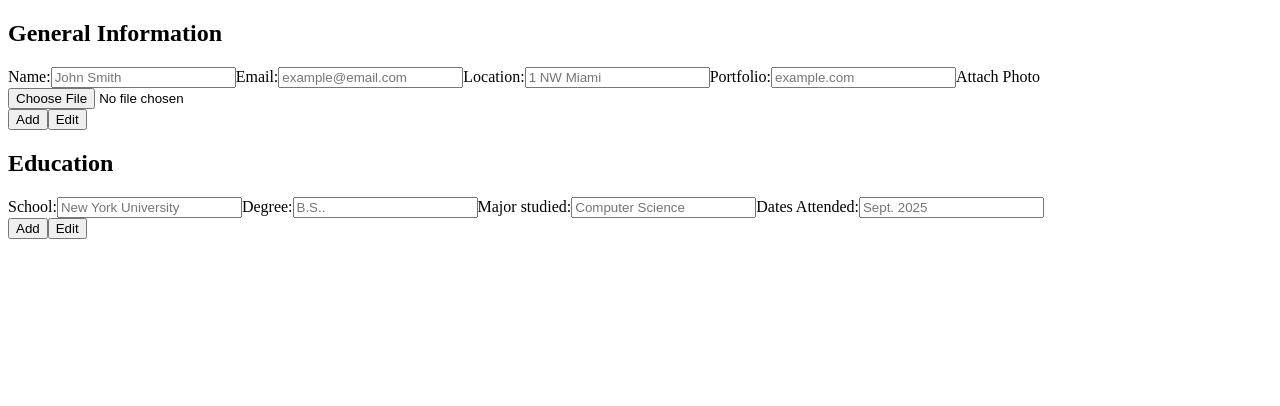
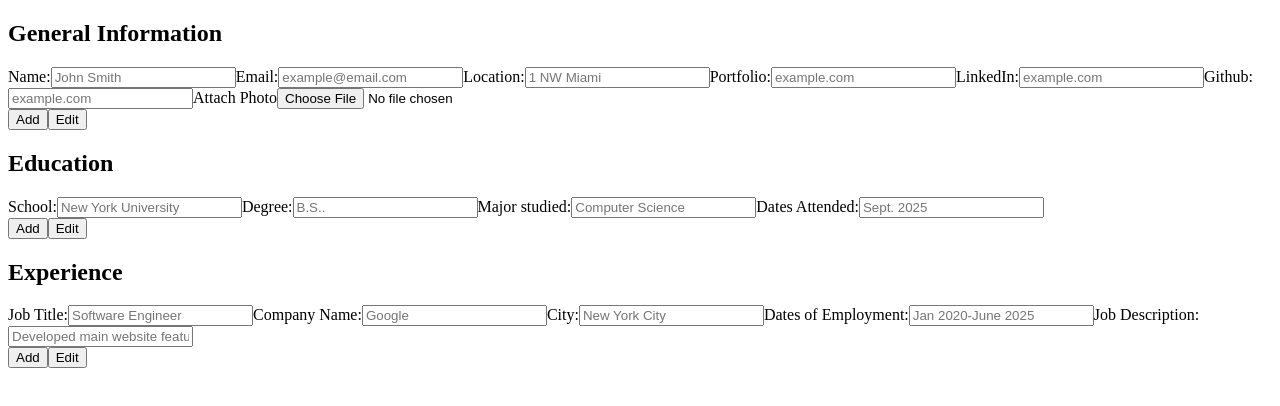
Before and after one commit to luisdaniel0/CV-application, a React (Vite) app in the folder cv-app/: page / in a window 1280 px wide. Shown: the top 406 px of the page. Built offline with nearby package versions, Linux system fonts and the light colour scheme.

Commit message:
completed MVP experience component and added file rendering to photo in generalInfo component

```diff
--- a/cv-app/src/components/Experience.jsx
+++ b/cv-app/src/components/Experience.jsx
@@ -1 +1,107 @@
-export default function Experience() {}
+import { useState } from "react";
+import Button from "./Button";
+
+export default function Experience() {
+  const [experienceData, setExperienceData] = useState({
+    jobTitle: "",
+    companyName: "",
+    city: "",
+    employmentDates: "",
+    jobDescription: "",
+  });
+  const [isEditing, setIsEditing] = useState(true);
+
+  const handleInput = (e) => {
+    console.log(e);
+    const { value, name } = e.target;
+    console.log(value, name);
+
+    setExperienceData((prevData) => ({
+      ...prevData,
+      [name]: value,
+    }));
+  };
+
+  const handleSubmit = (e) => {
+    e.preventDefault();
+    setIsEditing(false);
+  };
+
+  const handleEdit = () => {
+    setIsEditing(true);
+  };
+
+  return (
+    <div className="experienceContainer">
+      <h2 className="experienceHeader">Experience</h2>
+      <form onSubmit={handleSubmit} className="experienceForm">
+        {isEditing ? (
+          <>
+            <label>
+              Job Title:
+              <input
+                type="text"
+                name="jobTitle"
+                placeholder="Software Engineer"
+                onChange={handleInput}
+              />
+            </label>
+            <label>
+              Company Name:
+              <input
+                type="text"
+                name="companyName"
+                placeholder="Google"
+                onChange={handleInput}
+              />
+            </label>
+            <label>
+              City:
+              <input
+                type="text"
+                name="city"
+                placeholder="New York City"
+                onChange={handleInput}
+              />
+            </label>
+            <label>
+              Dates of Employment:
+              <input
+                type="text"
+                name="employmentDates"
+                placeholder="Jan 2020-June 2025"
+                onChange={handleInput}
+              />
+            </label>
+            <label>
+              Job Description:
+              <input
+                type="text"
+                name="jobDescription"
+                placeholder="Developed main website features.."
+                onChange={handleInput}
+              />
+            </label>
+          </>
+        ) : (
+          <>
+            <p>
+              <strong>Job Title:</strong> {experienceData.jobTitle}
+            </p>
+            <p>
+              <strong>Company:</strong> {experienceData.companyName}
+            </p>
+            <p>
+              <strong>City:</strong> {experienceData.city}
+            </p>
+            <p>
+              <strong>Dates of Employment</strong>{" "}
+              {experienceData.employmentDates}
+            </p>
+          </>
+        )}
+        <Button handleEdit={handleEdit} />
+      </form>
+    </div>
+  );
+}
--- a/cv-app/src/components/GeneralInformation.jsx
+++ b/cv-app/src/components/GeneralInformation.jsx
@@ -9,16 +9,24 @@ export default function GeneralInformation() {
     location: "",
     portfolio: "",
     photo: "",
+    github: "",
+    linkedin: "",
   });
   const [isEditing, setIsEditing] = useState(true);
 
+  const [file, setFile] = useState(null);
+
   function handleInput(e) {
-    const { name, value } = e.target;
+    const { name, value, type } = e.target;
 
     setGeneralInfoData((prevData) => ({
       ...prevData,
       [name]: value,
     }));
+
+    if (type === "file" && e.target.files[0]) {
+      setFile(URL.createObjectURL(e.target.files[0]));
+    }
   }
 
   function handleSubmit(e) {
@@ -77,6 +85,26 @@ export default function GeneralInformation() {
               />
             </label>
             <label>
+              LinkedIn:
+              <input
+                name="linkedin"
+                placeholder="example.com"
+                type="text"
+                onChange={handleInput}
+                value={generalInfoData.linkedin}
+              />
+            </label>
+            <label>
+              Github:
+              <input
+                name="github"
+                placeholder="example.com"
+                type="text"
+                onChange={handleInput}
+                value={generalInfoData.github}
+              />
+            </label>
+            <label>
               Attach Photo
               <input
                 name="photo"
@@ -98,8 +126,15 @@ export default function GeneralInformation() {
               <strong>Location:</strong> {generalInfoData.location}
             </p>
             <p>
+              <strong>Linkedin:</strong> {generalInfoData.linkedin}
+            </p>
+            <p>
+              <strong>Github:</strong> {generalInfoData.github}
+            </p>
+            <p>
               <strong>Portfolio:</strong> {generalInfoData.portfolio}
             </p>
+            {file && <img src={file} alt="uploaded-photo" />}
           </>
         )}
         <Button isEditing={isEditing} handleEdit={handleEdit} />
```
